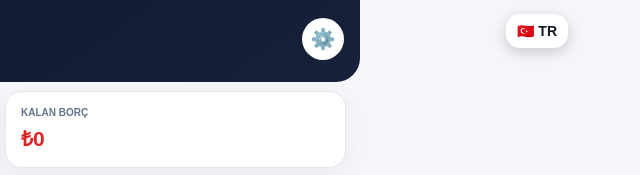
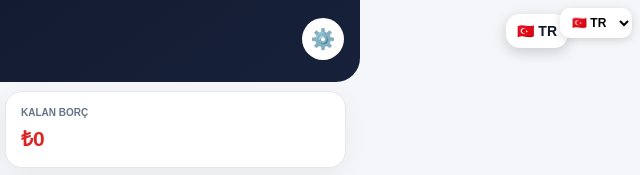
Before and after one commit to erayk7666-web/Borc-takip-pro, a website: page index.html in a window 1280 px wide. Shown: the top 175 px of the page, 640-1280 px from the left. Drawn offline with Linux system fonts and the light colour scheme.

Commit message:
Update index.html

```diff
--- a/index.html
+++ b/index.html
@@ -17,6 +17,17 @@
 <body>
 <div class="app">
 <header class="header"><div class="headerRow"><div><div class="logo">💰 BorçCep </div><div class="sub">Borçlarını ve ödemelerini kolayca takip et</div></div><button class="gear" onclick="openSettings()">⚙️</button></div></header>
+<div style="position:fixed;top:8px;right:8px;z-index:999999;">
+<select id="languageSelect" onchange="if(window.BorcCepLanguage){BorcCepLanguage.setLanguage(this.value)}" style="padding:7px 8px;border:0;border-radius:10px;background:#fff;font-weight:700;font-size:12px;box-shadow:0 2px 8px rgba(0,0,0,.15);">
+<option value="tr">🇹🇷 TR</option>
+<option value="en">🇬🇧 EN</option>
+<option value="de">🇩🇪 DE</option>
+<option value="fr">🇫🇷 FR</option>
+<option value="es">🇪🇸 ES</option>
+<option value="it">🇮🇹 IT</option>
+<option value="ru">🇷🇺 RU</option>
+</select>
+</div>
 <main class="container">
 <section id="homePage" class="page active">
 <div class="summary"><div class="card"><div class="label">Toplam Borç</div><div id="total" class="value">₺0</div></div><div class="card"><div class="label">Kalan Borç</div><div id="remaining" class="value red">₺0</div></div></div>
```
